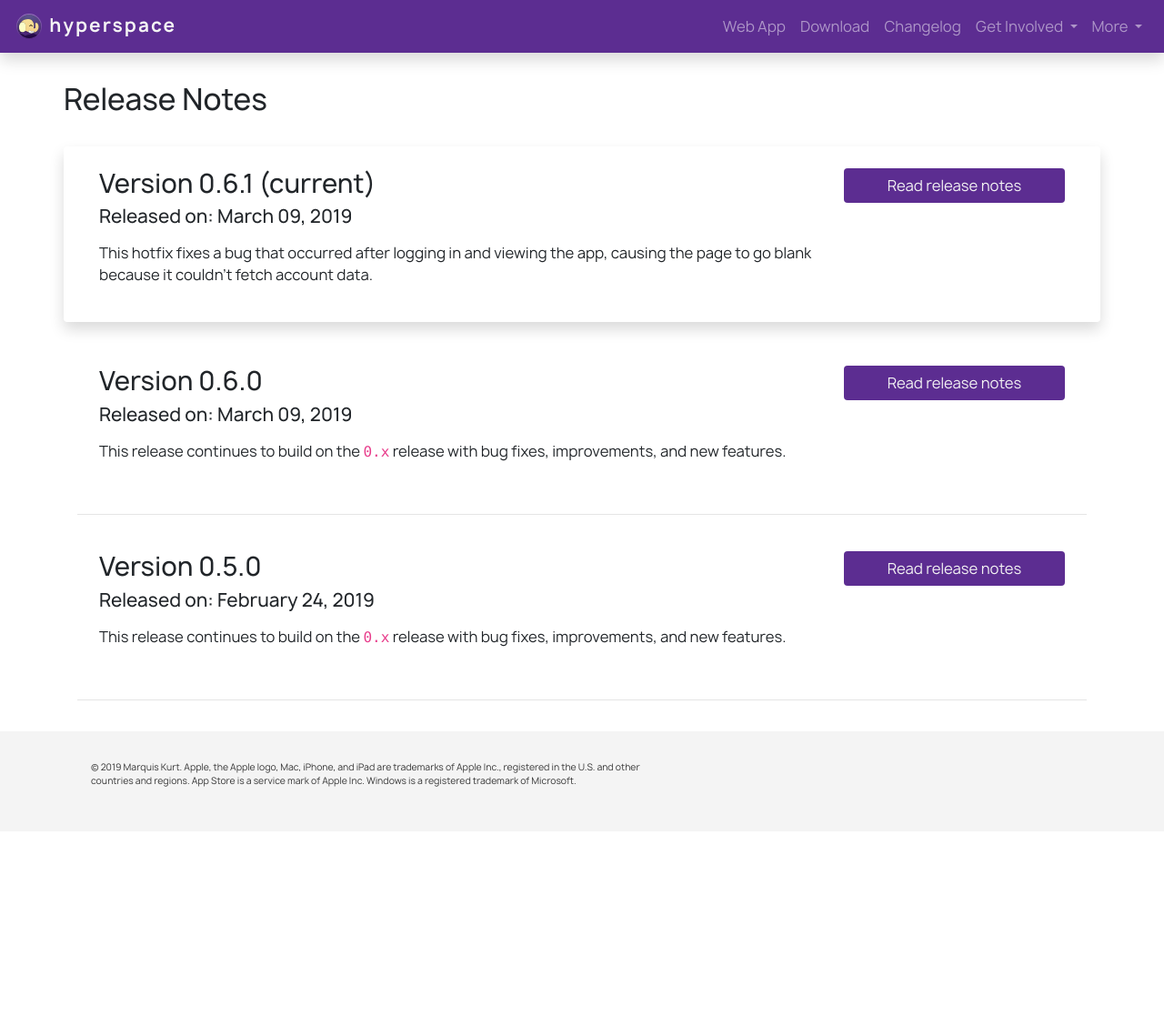
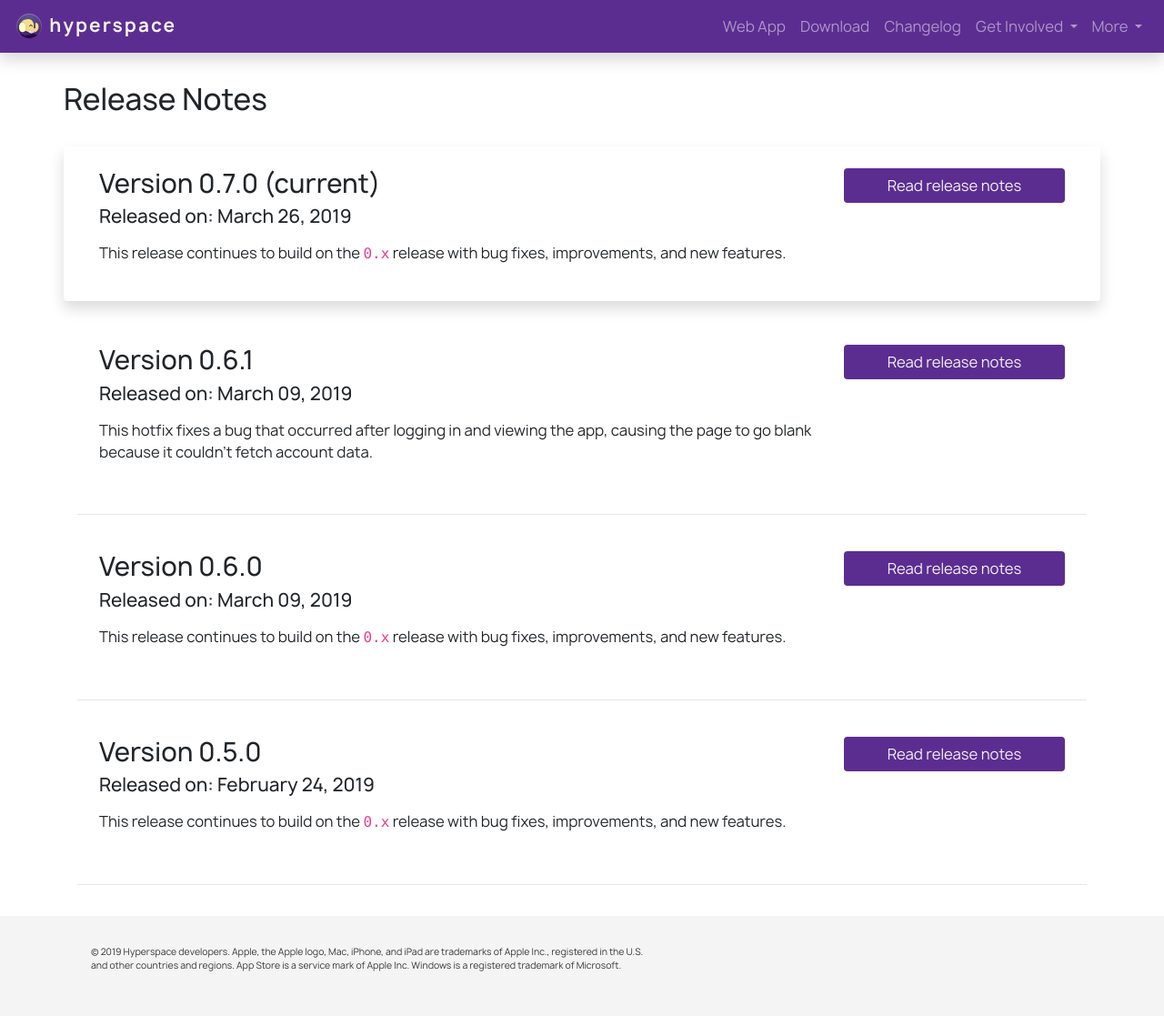
Before and after one commit to alicerunsonfedora/hyperspace-site, a Jekyll site: the page built from changelog.html, in a window 1280 px wide. Shown: the whole page at 91% size. Built offline with Jekyll 4.4.1, drawn with Linux system fonts in a browser that asks for light colours; before the commit the page ends 914 px from its top, so only the background shows below that; some of the changed lines change nothing that is shown.

Commit message:
Update to 0.7

```diff
--- a/_config.yml
+++ b/_config.yml
@@ -1,4 +1,4 @@
 title: Hyperspace
-author: Marquis Kurt
+author: Hyperspace developers
 repository: hyperspacedev/hyperspace-classic
-release: "0.6.1"
+release: "0.7.0"
--- /dev/null
+++ b/_posts/2019-03-26-notes.md
@@ -0,0 +1,45 @@
+---
+version: 0.7.0
+---
+This release continues to build on the `0.x` release with bug fixes, improvements, and new features.
+
+> Note: This will be the last release from the 0.x branch of Hyperspace. Future versions of hyperspace will be released and maintained on [hyperspacedev/hyperspace](https://github.com/hyperspacedev/hyperspace), which sports a brand new design and many more features to come.
+
+## New features
+
+* Get your vote on! The new polls feature from Mastodon has been added to Hyperspace. Create and vote on polls from any post.
+* Express yourself with custom emojis! The emoji picker now brings in custom emojis from your server and posts will render custom emojis. 🙌
+* Make posts faster with new Keyboard Shortcuts! Press 'N' on the home screen to open the composer. More keyboard shortcuts are found in the compose window.
+
+## Improvements
+
+* The carousel has been redesigned so that it remains a certain size, but images will still look nice.
+* More loaders have been placed in. This should reduce ambiguity in many places.
+* The composer has been completely overhauled with better image uploads (and new description support for screen readers and tooltips), emoji picker, visibility settings as a dropdown, warning system, and more.
+* The reply window now displays the full HTML contents of a post and uses the same element from the composer.
+* The composer at the top has been replaced with a compose button at the bottom of the window for quick access anywhere.
+* Boost cards have a slight redesign that shows the full content and displays a regular tooltip.
+* Images on posts have descriptions displayed on hover as a tooltip.
+* Hyperspace's top bar is now visible at all times and is slimmer than before.
+
+## Developer changes
+
+* The `Composable` element has been introduced as a means of making new elements that create or reply to posts. This is the basis for the Composer and the reply window.
+* **This marks the last release of the 0.x series. Further developments are on the main hyperspace repository.**
+
+## Bug fixes
+* Clicking the link to an image in the composer no longer makes the desktop app unusable.
+* Grammarly has been disabled on the composer textarea to prevent collisions with Grammarly and the composer's state.
+* The post date element now says via 'determination (unknown)' when the application isn't known.
+
+
+## Contributors
+
+Some of the features, improvements, and bug fixes have been graciously contributed by these people:
+
+* @BNolet
+* @cutls
+* @narFnarF
+* @rubahness
+* @marek-lach
+* @adamk678
```
